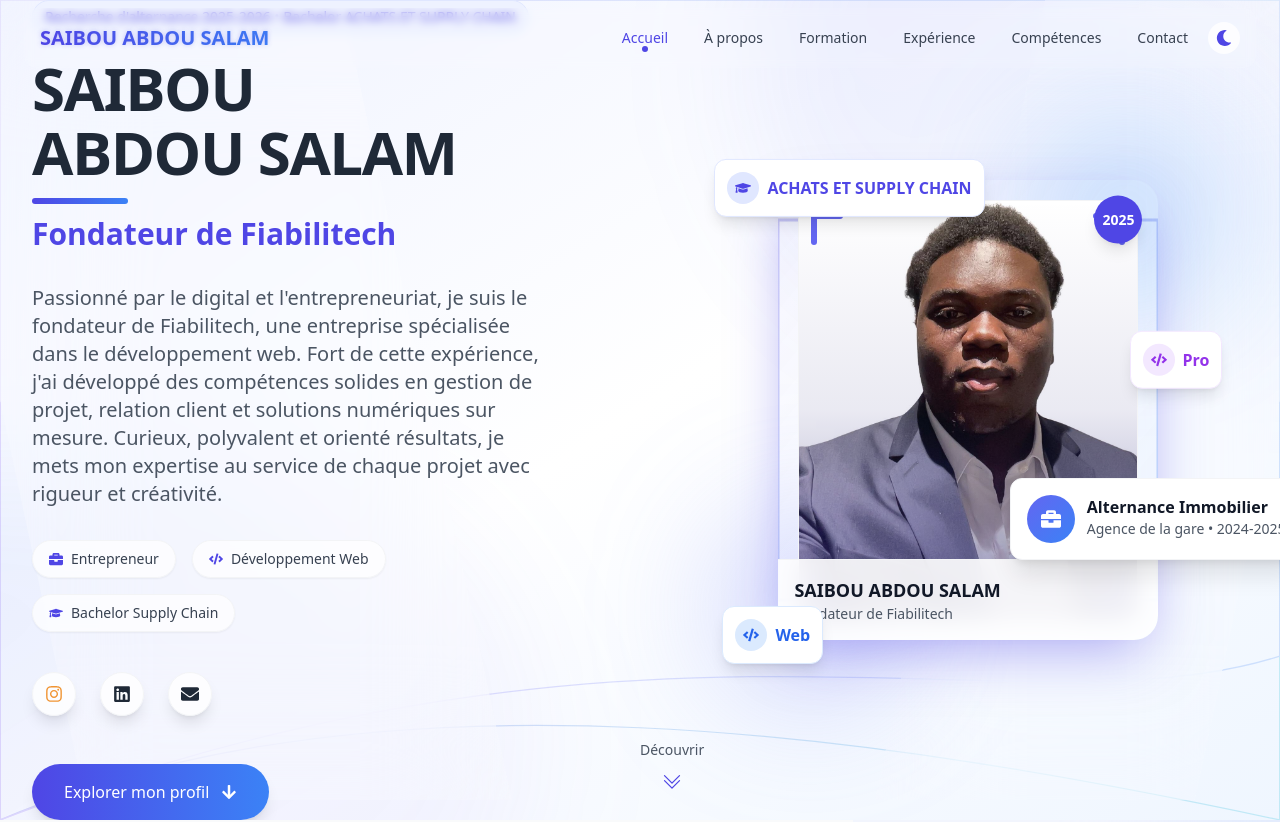
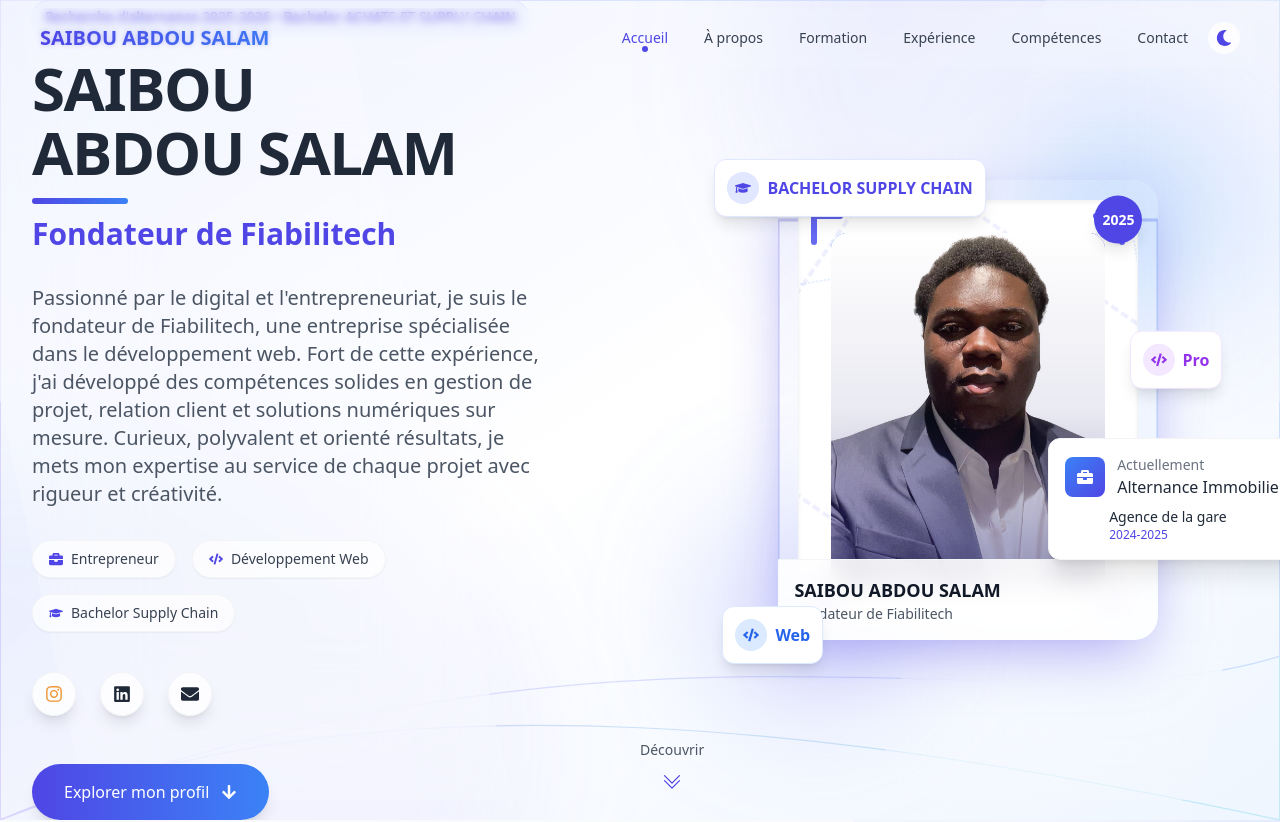
Before and after one commit to adjassoho/portefolio_Abdou, a Next.js app: page / in a window 1280 px wide. Shown: the top 822 px of the page. Built offline with nearby package versions, Linux system fonts and the light colour scheme.

Commit message:
Ajout de l'API de revalidation et mise à jour de ProfileCardEnhanced

```diff
--- /dev/null
+++ b/src/app/api/revalidate/route.ts
@@ -0,0 +1,38 @@
+import { NextRequest, NextResponse } from 'next/server';
+import { revalidatePath } from 'next/cache';
+
+export async function POST(request: NextRequest) {
+  const secret = request.nextUrl.searchParams.get('secret');
+
+  if (secret !== process.env.REVALIDATE_SECRET) {
+    return NextResponse.json({ message: 'Invalid token' }, { status: 401 });
+  }
+
+  try {
+    const body = await request.json();
+    const pathsToRevalidate = body.paths as string[]; // Ex: ['/projects', '/about'] ou juste le type
+
+    if (!pathsToRevalidate || !Array.isArray(pathsToRevalidate)) {
+      return NextResponse.json({ message: 'Invalid paths to revalidate' }, { status: 400 });
+    }
+
+    for (const path of pathsToRevalidate) {
+      // Si le chemin est juste un type comme 'projects', il faut le préfixer par '/'
+      const actualPath = path.startsWith('/') ? path : `/${path}`;
+      revalidatePath(actualPath, 'page'); // 'page' pour revalider la page, ou 'layout'
+      console.log(`Path revalidated: ${actualPath}`);
+    }
+
+    return NextResponse.json({
+      revalidated: true,
+      paths: pathsToRevalidate,
+      timestamp: new Date().toISOString()
+    });
+  } catch (err) {
+    console.error('Error during revalidation:', err);
+    return NextResponse.json({
+      message: 'Error revalidating',
+      error: err instanceof Error ? err.message : String(err)
+    }, { status: 500 });
+  }
+}
--- /dev/null
+++ b/src/app/api/revalidate/test.js
@@ -0,0 +1,50 @@
+// Script pour tester la revalidation localement
+// Usage: node src/app/api/revalidate/test.js
+
+const BASE_URL = process.env.PORTFOLIO_BASE_URL || "http://localhost:3000";
+const SECRET = process.env.REVALIDATE_SECRET || "SAIBOU_2002France$";
+
+async function testRevalidation() {
+  // Chemins à tester
+  const paths = ["/", "/experience", "/projects"];
+
+  const url = `${BASE_URL}/api/revalidate?secret=${SECRET}`;
+
+  console.log(`🚀 Envoi d'une requête de revalidation à ${url}`);
+  console.log(`📂 Chemins à revalider: ${paths.join(", ")}`);
+
+  try {
+    const response = await fetch(url, {
+      method: "POST",
+      headers: {
+        "Content-Type": "application/json",
+      },
+      body: JSON.stringify({ paths }),
+    });
+
+    const data = await response.json();
+
+    if (response.ok) {
+      console.log("✅ Revalidation réussie!");
+      console.log(`📝 Réponse: `, data);
+    } else {
+      console.error("❌ Échec de la revalidation");
+      console.error(`📝 Réponse: `, data);
+    }
+  } catch (error) {
+    console.error("❌ Erreur lors de la requête:");
+    console.error(error);
+  }
+}
+
+testRevalidation();
+
+// Instructions pour l'utilisation:
+/*
+Pour exécuter ce script:
+1. Assurez-vous que votre serveur Next.js est en cours d'exécution
+2. Exécutez: node src/app/api/revalidate/test.js
+
+Vous pouvez aussi l'utiliser avec des variables d'environnement:
+PORTFOLIO_BASE_URL=https://votre-site.com REVALIDATE_SECRET=votre_secret node src/app/api/revalidate/test.js
+*/
--- a/src/components/ProfileCardEnhanced.tsx
+++ b/src/components/ProfileCardEnhanced.tsx
@@ -63,21 +63,50 @@ const ProfileCardEnhanced: React.FC<ProfileCardEnhancedProps> = ({
             </svg>
           </div>
 
-          {/* Conteneur de l'image avec cadre */}
+          {/* Conteneur de l'image avec cadre - modifié pour format carré */}
           <div className="absolute inset-0 z-10 flex items-center justify-center p-5">
             <div className="relative w-full h-full bg-white dark:bg-gray-800 rounded-2xl shadow-inner overflow-hidden border border-gray-100 dark:border-gray-700">
-              {/* Image de profil */}
+              {/* Image de profil - transformée en carré avec coins arrondis */}
               <motion.div
                 initial={{ scale: 1.1, y: -10 }}
                 animate={{ scale: 1, y: 0 }}
                 transition={{ duration: 1, delay: 0.5 }}
-                className="w-full h-full relative"
+                className="w-full h-full relative overflow-hidden"
               >
+                {/* Anneaux orbitaux décoratifs adaptés au format carré */}
+                <div className="absolute inset-0 z-0">
+                  <motion.div
+                    className="w-full h-full opacity-20"
+                    animate={{ rotate: 360 }}
+                    transition={{
+                      duration: 20,
+                      repeat: Infinity,
+                      ease: "linear"
+                    }}
+                  >
+                    <div className="absolute inset-0 border-4 border-dashed border-indigo-500/50 rounded-2xl"></div>
+                  </motion.div>
+                  <motion.div
+                    className="absolute inset-4 opacity-30"
+                    animate={{ rotate: -360 }}
+                    transition={{
+                      duration: 25,
+                      repeat: Infinity,
+                      ease: "linear"
+                    }}
+                  >
+                    <div className="absolute inset-0 border-2 border-dotted border-blue-500/50 rounded-xl"></div>
+                  </motion.div>
+                </div>
+
+                {/* Conteneur pour l'image avec effet de bords brillants */}
+                <div className="absolute inset-8 z-10 rounded-2xl overflow-hidden bg-gradient-to-br from-blue-500 via-indigo-500 to-purple-500 p-0.5">
+                  <div className="absolute inset-0 bg-white dark:bg-gray-800 rounded-2xl overflow-hidden">
                     <Image
                       src={imageSrc}
                       alt={name}
                       fill
-                  className="object-cover object-top"
+                      className="object-cover object-top rounded-2xl"
                       priority
                       sizes="(max-width: 768px) 280px, 380px"
                       onError={(e: any) => {
@@ -85,13 +114,15 @@ const ProfileCardEnhanced: React.FC<ProfileCardEnhancedProps> = ({
                         e.target.src = `https://ui-avatars.com/api/?name=${encodeURIComponent(name)}&background=4f46e5&color=fff&size=300`;
                       }}
                     />
+                  </div>
+                </div>
 
                 {/* Overlay avec dégradé subtil */}
-                <div className="absolute inset-0 bg-gradient-to-t from-indigo-900/50 via-indigo-900/10 to-transparent"></div>
+                <div className="absolute inset-8 z-20 rounded-2xl bg-gradient-to-t from-indigo-900/50 via-indigo-900/10 to-transparent"></div>
 
-                {/* Effet lumineux dynamique */}
+                {/* Effet lumineux dynamique traversant la photo */}
                 <motion.div
-                  className="absolute inset-0 opacity-0 bg-gradient-to-r from-transparent via-white/40 to-transparent"
+                  className="absolute inset-8 z-30 opacity-0 bg-gradient-to-r from-transparent via-white/40 to-transparent rounded-2xl"
                   animate={{
                     opacity: [0, 0.4, 0],
                     x: ['-100%', '100%', '100%'],
@@ -106,7 +137,7 @@ const ProfileCardEnhanced: React.FC<ProfileCardEnhancedProps> = ({
                 />
               </motion.div>
 
-              {/* Lignes décoratives sur les coins */}
+              {/* Lignes décoratives aux coins du cadre */}
               <div className="absolute top-3 left-3 w-8 h-8 pointer-events-none">
                 <div className="absolute top-0 left-0 w-full h-1.5 bg-indigo-500 rounded-full"></div>
                 <div className="absolute top-0 left-0 w-1.5 h-full bg-indigo-500 rounded-full"></div>
@@ -185,7 +216,7 @@ const ProfileCardEnhanced: React.FC<ProfileCardEnhancedProps> = ({
             <div className="w-7 h-7 sm:w-8 sm:h-8 rounded-full bg-indigo-100 dark:bg-indigo-900/50 flex items-center justify-center">
               <FaGraduationCap className="text-indigo-600 dark:text-indigo-400 text-sm sm:text-base" />
             </div>
-            <span className="font-bold text-sm sm:text-base text-indigo-600 dark:text-indigo-400">ACHATS ET SUPPLY CHAIN</span>
+            <span className="font-bold text-sm sm:text-base text-indigo-600 dark:text-indigo-400">BACHELOR SUPPLY CHAIN</span>
           </div>
         </motion.div>
 
@@ -248,14 +279,18 @@ const ProfileCardEnhanced: React.FC<ProfileCardEnhancedProps> = ({
           transition={{ delay: 1.8, duration: 0.7 }}
           className="absolute bottom-16 -right-28 sm:bottom-20 sm:-right-36 bg-white dark:bg-gray-800 shadow-xl rounded-xl p-3 sm:p-4 max-w-[180px] sm:max-w-xs z-20 backdrop-blur-sm border border-gray-100 dark:border-gray-700"
         >
-          <div className="flex items-start gap-2 sm:gap-3">
-            <div className="w-10 h-10 sm:w-12 sm:h-12 rounded-full bg-gradient-to-br from-indigo-500 to-blue-500 flex items-center justify-center flex-shrink-0">
-              <FaBriefcase className="text-white text-base sm:text-xl" />
+          <div className="flex items-center gap-3 mb-2">
+            <div className="w-8 h-8 sm:w-10 sm:h-10 bg-gradient-to-br from-blue-500 to-indigo-600 rounded-lg flex items-center justify-center">
+              <FaBriefcase className="text-white text-sm sm:text-base" />
             </div>
             <div>
-              <h3 className="font-bold text-sm sm:text-base text-gray-900 dark:text-white">{currentPosition}</h3>
-              <p className="text-xs sm:text-sm text-gray-600 dark:text-gray-400">{currentCompany} • {currentPeriod}</p>
+              <p className="text-xs sm:text-sm text-gray-500 dark:text-gray-400">Actuellement</p>
+              <h4 className="font-medium text-sm sm:text-base text-gray-800 dark:text-gray-100">{currentPosition}</h4>
             </div>
+          </div>
+          <div className="flex flex-col ml-11">
+            <span className="text-xs sm:text-sm text-gray-800 dark:text-gray-200">{currentCompany}</span>
+            <span className="text-xs text-indigo-600 dark:text-indigo-400">{currentPeriod}</span>
           </div>
         </motion.div>
       </motion.div>
```
Also changed, not shown: src/app/api/revalidate/README.md (added). Lines whose indentation alone changed are shown as unchanged.
